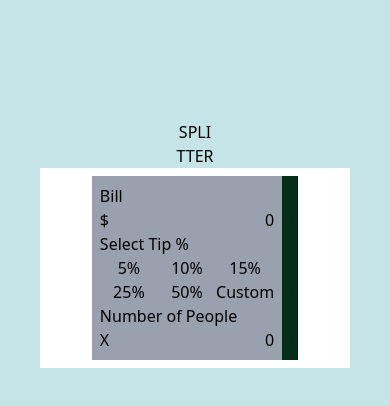
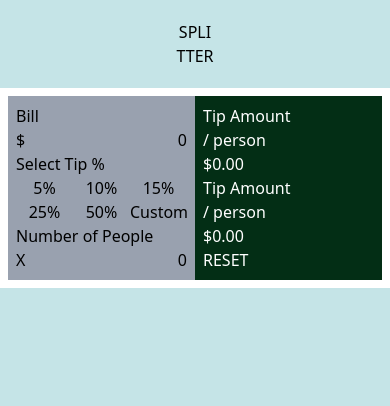
Before and after one commit to TechCrent/Tip-Calculator-SPLITTER-, a website built with Vite: page splitter/index.html in a window 390 px wide. Built offline with nearby package versions, Linux system fonts and the light colour scheme.

Commit message:
Mobile view. Fixing Alignment

```diff
--- a/splitter/index.html
+++ b/splitter/index.html
@@ -8,14 +8,14 @@
     <title>splitter</title>
   </head>
   <body class="bg-[#c5e4e7]">
-    <div class="flex flex-col justify-center items-center pt-30">
+    <div class="flex flex-col justify-center items-center p-5 md:pt-30">
       <div>SPLI</div>
       <div>TTER</div>
     </div>
     <!-- MAIN SECTION -->
-    <main class="bg-white p-2 flex mx-10 justify-center">
+    <main class="bg-white p-2 flex md:mx-10 justify-center">
       <!-- LEFT SECTION -->
-      <section class="bg-gray-400 p-2">
+      <section class="bg-gray-400 p-2 w-1/2">
         <div>
           <h1>Bill</h1>
           <div class="flex justify-between">
@@ -44,10 +44,26 @@
           </div>
         </div>
       </section>
-      <section class="bg-green-950 p-2">
-        <div></div>
-        <div></div>
-        <div></div>
+
+      <!-- RIGHT SECTION -->
+      <section class="bg-green-950 p-2 text-white w-1/2">
+        <div>
+          <div>
+            <p>Tip Amount</p>
+            <p>/ person</p>
+          </div>
+          <div>$0.00</div>
+        </div>
+        <div>
+          <div>
+            <p>Tip Amount</p>
+            <p>/ person</p>
+          </div>
+          <div>$0.00</div>
+        </div>
+        <div>
+          <button>RESET</button>
+        </div>
       </section>
     </main>
   </body>
```
